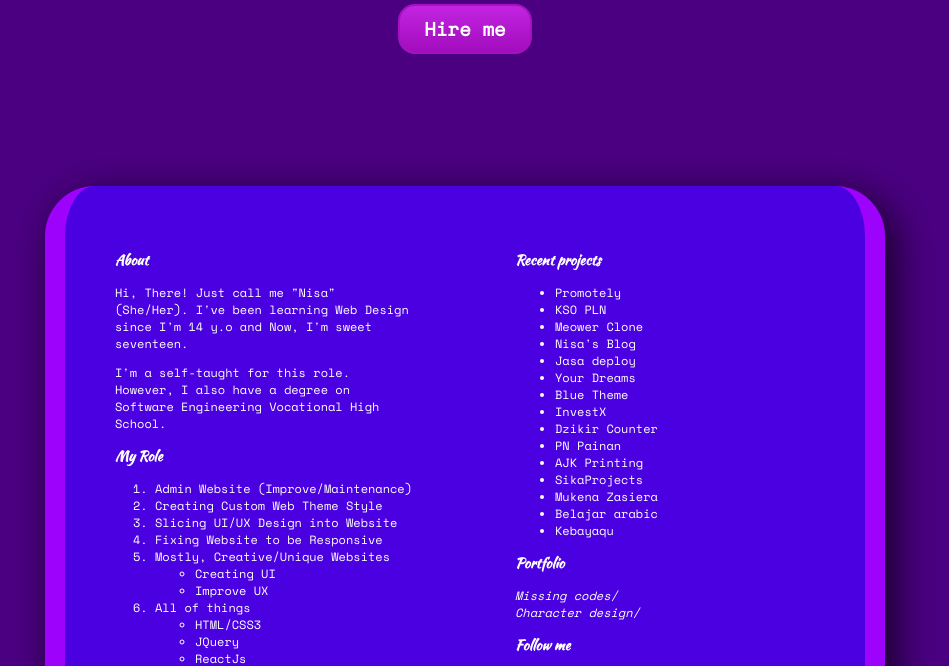
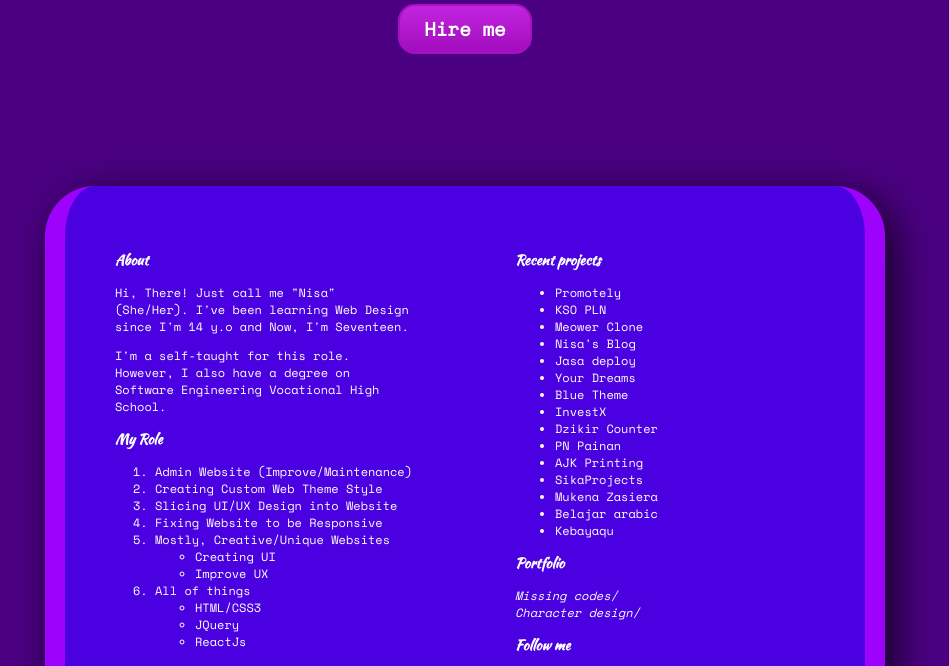
Before and after one commit to nisacodelifings/portfolio-real, a plain HTML site: page index.html in a window 1280 px wide. Shown: the part 122-788 px from the top of the page, without its empty margins (175-1124 px from the left). Drawn offline with nearby package versions, Linux system fonts and the light colour scheme.

Commit message:
Update index.html

```diff
--- a/index.html
+++ b/index.html
@@ -102,7 +102,7 @@ style="color:white;background:#9d03fc;padding: 5px;font-family: monospace;font-s
 
           <div class="con">
               <h3>About</h3>
-           <p>Hi, There! Just call me "Nisa" (She/Her). I've been learning Web Design since I'm 14 y.o.</p>
+           <p>Hi, There! Just call me "Nisa" (She/Her). I've been learning Web Design since I'm 14 y.o and Now I'm Seventeen.</p>
                 <p>I'm a self-taught Developer. However, I also have a degree on Software Engineering Vocational High School.</p>
                 <a href="https://wa.me/6289508320163">Available for hire/</a>
                 <h3>My Role</h3>
@@ -183,7 +183,7 @@ style="color:white;background:#9d03fc;padding: 5px;font-family: monospace;font-s
         <main style="margin-top:100px">
             <div class="col">
                 <h3>About</h3>
-           <p>Hi, There! Just call me "Nisa" (She/Her). I've been learning Web Design since I'm 14 y.o and Now, I'm sweet seventeen.</p>
+           <p>Hi, There! Just call me "Nisa" (She/Her). I've been learning Web Design since I'm 14 y.o and Now, I'm Seventeen.</p>
                 <p>I'm a self-taught for this role. However, I also have a degree on Software Engineering Vocational High School.</p>
                <h3>My Role</h3>
                 <ol>
```
